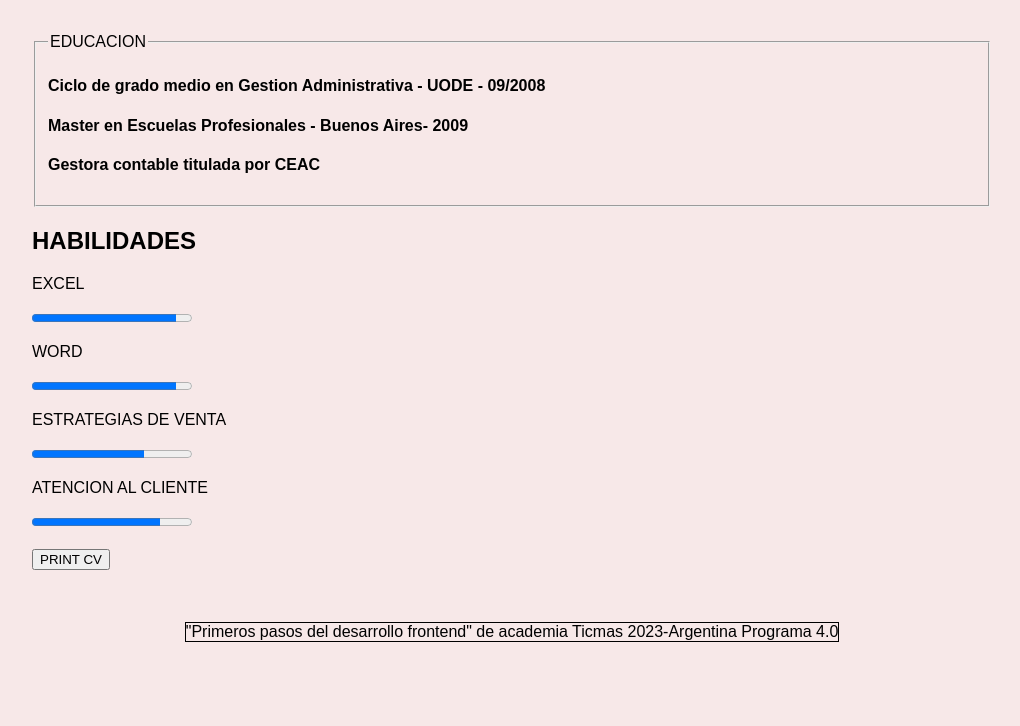
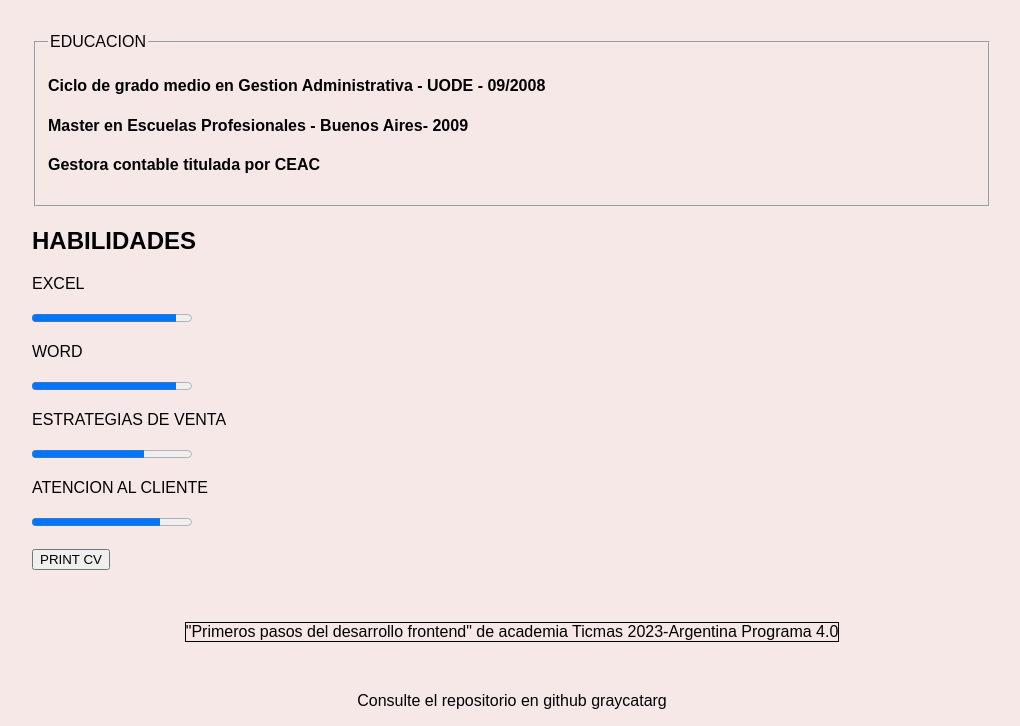
Before and after one commit to graycatarg/proyectofinal-CV.github.io, a plain HTML site: page index.html in a window 1280 px wide. Shown: the part 744-1470 px from the top of the page, without its empty margins (128-1148 px from the left). Before the commit the page ends 1410 px from the top, so only its background shows below. Drawn offline with Linux system fonts and the light colour scheme.

Commit message:
Update index.html
Agregado de link a repositorio

```diff
--- a/index.html
+++ b/index.html
@@ -84,6 +84,8 @@
 <footer class="seccion-final">
   <p class="seccion-final__parrafo">"Primeros pasos del desarrollo frontend" de academia Ticmas 2023-Argentina Programa 4.0</p>
 </footer>
+<br>
+<center><p>Consulte el repositorio en <a href="https://github.com/graycatarg/proyectofinal-CV.github.io">github graycatarg</a></STROng></p><center></center>
 
 <body>
 </html>
```
